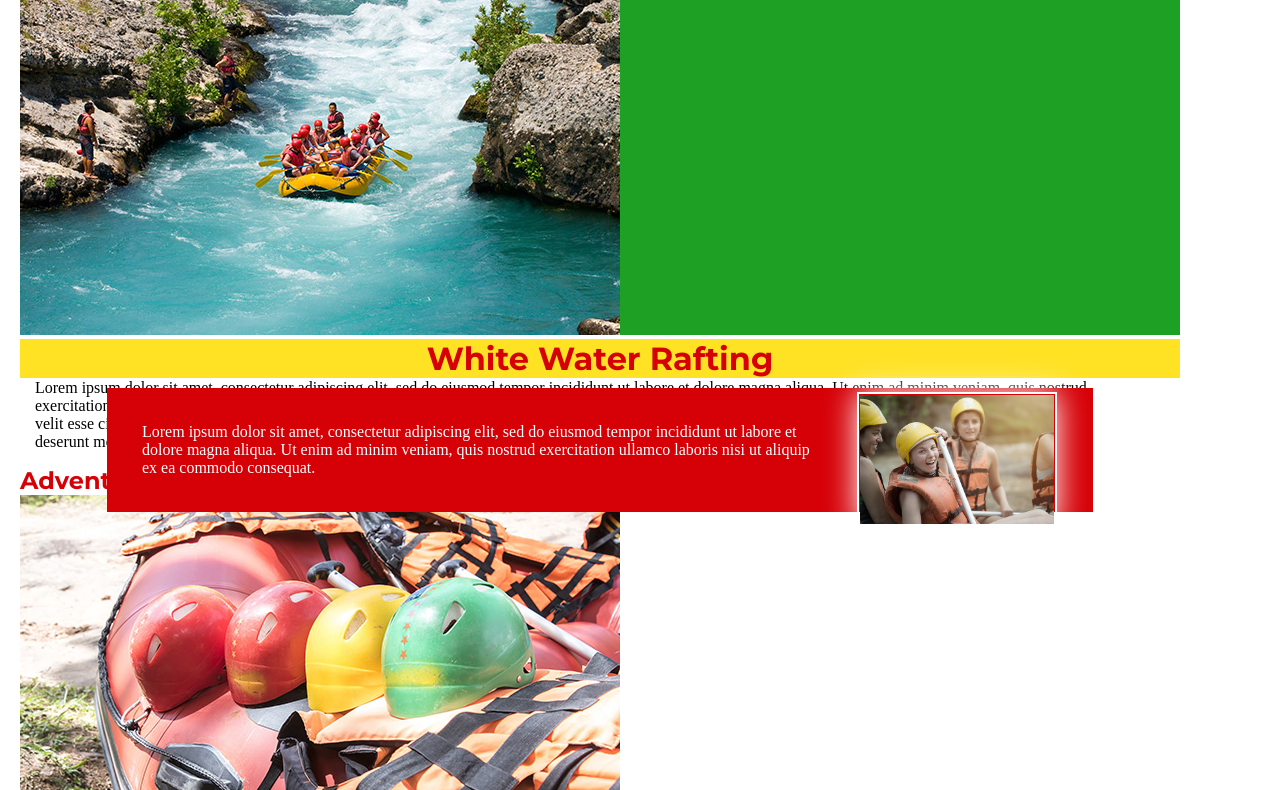
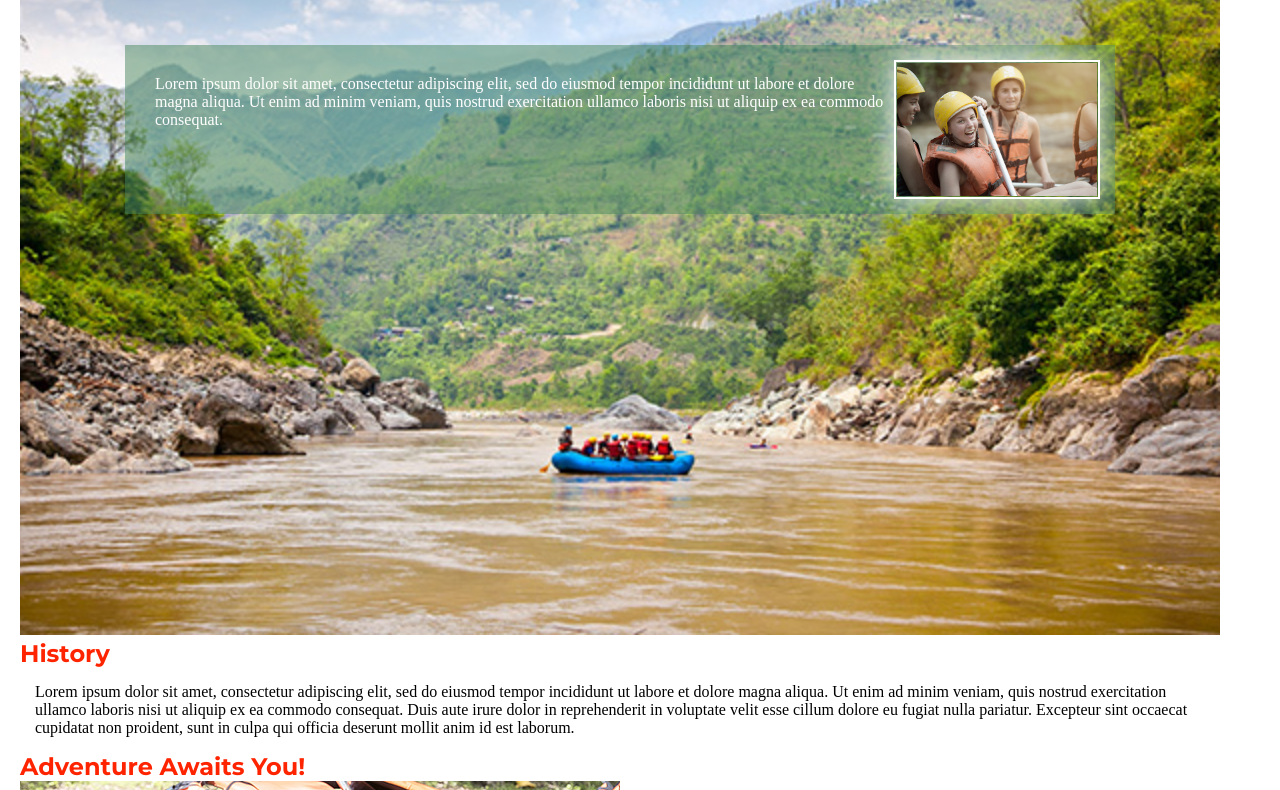
Before and after one commit to gospellevi/wdd130, a plain HTML site: page wwr/about.html in a window 1280 px wide. Shown: the part 407-1197 px from the top of the page. Drawn offline with Linux system fonts and the light colour scheme.

Commit message:
commit about.html changes

```diff
--- a/wwr/about.html
+++ b/wwr/about.html
@@ -20,7 +20,7 @@
     </header>
     <main>
         <div class="hero">
-            <img src="images/hero.jpg" alt="Hero background image">
+            <img src="images/hero1.jpg" alt="Hero background image">
             <h1>White Water Rafting</h1>
             <article>
                 <img src="images/happy_client_rafting21_600.png" alt="Happy Client">
--- a/wwr/styles/rafting.css
+++ b/wwr/styles/rafting.css
@@ -1,10 +1,10 @@
 @import url('https://fonts.googleapis.com/css2?family=Montserrat:wght@700&family=Roboto+Serif:opsz,wght@8..144,500&display=swap');
 
 :root {
-    --primary-color: #D60007;
+    --primary-color: #FF2400;
     --secondary-color: #1DA024;
     --accent1-color: #82DBFF;
-    --accent2-color: #FFE224;
+    --accent2-color: #ffd700;
 
     --heading-font: 'Montserrat', Serif;
     --paragraph-font: 'Roboto+Serif', Serif;
@@ -17,8 +17,7 @@
 
 * {
 	margin: 0;
-	padding: 0;
-    box-sizing: border-box;
+    /* box-sizing: border-box; */
 }
 
 body {
@@ -42,7 +41,13 @@ p {
 
 h1 {
     text-align: center;
-    background-color: var(--accent2-color);
+    background-color: rgba(128, 161, 192, 0.5);
+    position: absolute;
+    top: 100px;
+    left: 0;
+    right: 0;
+    padding: 10px;
+    color: var(--primary-color);
 }
 
 main {
@@ -50,32 +55,35 @@ main {
     position: relative;
 }
 
-div {
-    height: 600px;
-    margin-top: 0;
-    background-color: var(--secondary-color);
+.hero {
+    height: auto;
     position: relative;
 }
 
-article img {
+.hero img {
+    width: 100%;
+}
+
+.hero article img {
     width: 200px;
     height: auto;
     border: 2px solid #fff;
     padding: 1px;
     box-shadow: 0 0 30px #fff;
-    margin: 0 1rem 0 2rem;
     position: relative;
     float: right;
-    top: -16px;
 }
 
-
 article {
+    position: absolute; /*positioned absolutely*/
+    top: 200px;
+    left: 0;
+    right: 0;
     margin-top: 10px;
     margin: 10px auto;
-    background-color: var(--primary-color);
-    max-width: 85%;
-    padding: 20px;
+    background-color: rgba(72, 134, 93, 0.5);
+    max-width: 80%;
+    padding: 15px;
     color: #fff;
 }
 
@@ -83,13 +91,3 @@ footer nav img {
     width: 40px;
     height: 40px;
 }
-
-.hero {
-    background-image: url("images/hero.jpg");
-    background-size: cover;
-    background-position: center;
-    width: 100%;
-    height: 500px;
-    padding-top: 100px;
-
-}
```
Also changed, not shown: wwr/images/hero1.jpg (added).
